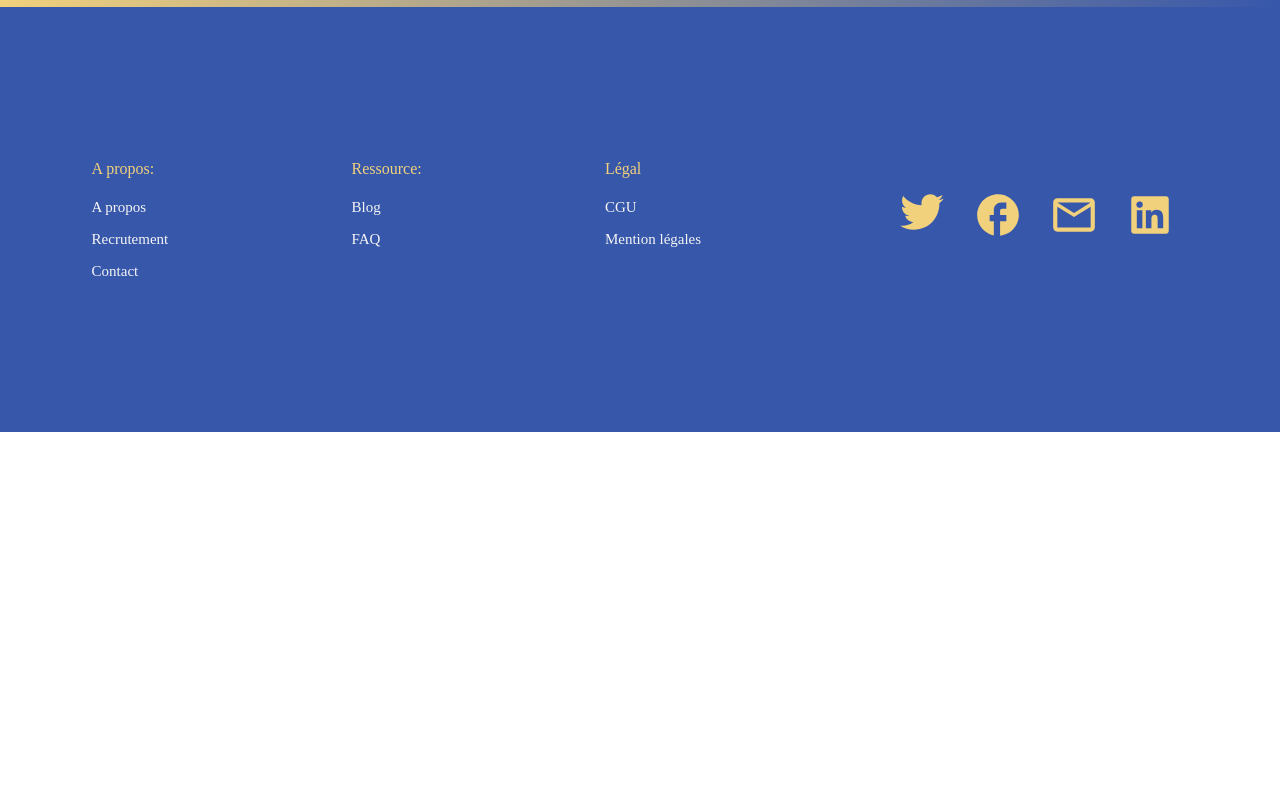
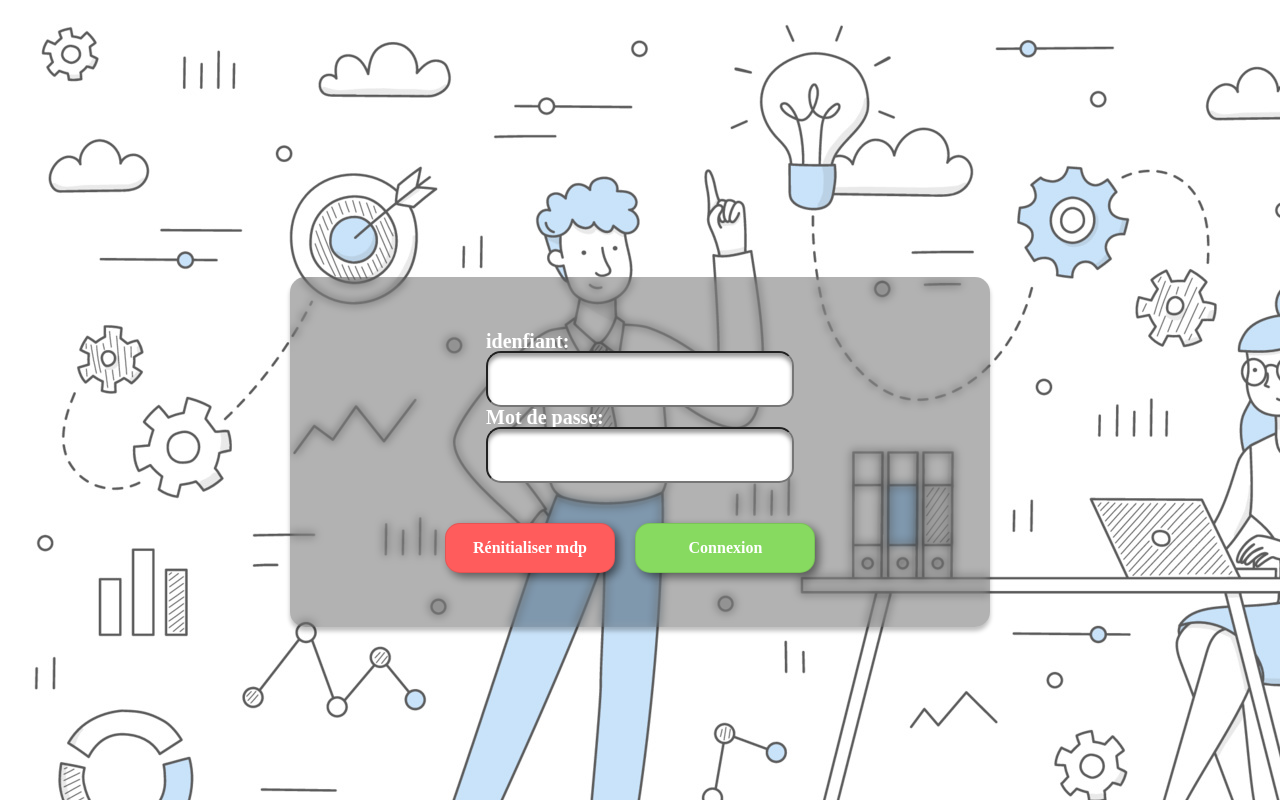
Before and after one commit to UltimatOne/UltraMotionCorp, a React (Create React App) app: page /connexion in a window 1280 px wide. Shown: the top 800 px of the page. Built offline with nearby package versions, Linux system fonts and the light colour scheme.

Commit message:
feat: ajout de la page connexion et ajout de la page au routeur :sparkles:

```diff
--- a/src/App.js
+++ b/src/App.js
@@ -4,6 +4,7 @@ import Footer from './composants/footer/footer';
 import FormulaireClient from './composants/formulaires/formulaireClient';
 import FormulaireEntreprise from './composants/formulaires/formulaireEntreprise';
 import Accueil from './pages/accueil';
+import Login from './pages/login/login';
 import SignUpHome from './pages/signup/signupHome';
 
 
@@ -16,6 +17,7 @@ function App() {
       <Route path='/home-signup' element={<SignUpHome/>} />
       <Route path="/formulaire-client" element={<FormulaireClient props="Utilisateur" />}/>
       <Route path="/formulaire-entreprise" element={<FormulaireEntreprise props="Prestataire"/>}/>
+      <Route path='/connexion' element={<Login></Login>} />
       </Routes>
       <Footer></Footer>
     </div>
--- a/src/composants/NavBar/Nav.jsx
+++ b/src/composants/NavBar/Nav.jsx
@@ -28,7 +28,7 @@ function Nav() {
             {/* Balise Bouton, props Children= Se Connecter,
               props ClassName = btnConnexion
               props type=button*/}
-            <Link to="/" className="nav__link">
+            <Link to="/connexion" className="nav__link">
               <Button className="btnConnexion" type="button">Se Connecter</Button>
             </Link>
           </nav>
--- a/src/pages/login/login.css
+++ b/src/pages/login/login.css
@@ -0,0 +1,81 @@
+.login {
+  display: flex;
+  justify-content: center;
+  align-items: center;
+  background: url("../../medias/bkg-img.png");
+  mix-blend-mode: multiply;
+  height: 903px;
+}
+
+.login .container {
+  width: 700px;
+  height: 350px;
+  display: flex;
+  flex-direction: column;
+  justify-content: center;
+  align-items: center;
+  background: rgba(0, 0, 0, 0.3);
+  box-shadow: 0px 4px 4px rgba(0, 0, 0, 0.25);
+  backdrop-filter: blur(5px);
+  border-radius: 15px;
+}
+
+.login .champs {
+  display: flex;
+  flex-direction: column;
+  margin: 20px;
+}
+
+.login label {
+  font-family: "M PLUS 2";
+  font-style: normal;
+  font-weight: 600;
+  font-size: 20px;
+
+  color: #ffffff;
+}
+
+.login input {
+  width: 300px;
+  height: 50px;
+  background: #ffffff;
+  box-shadow: inset 0px 4px 4px rgba(0, 0, 0, 0.4);
+  border-radius: 15px;
+}
+
+.login .btn-reset {
+  width: 170.89px;
+  height: 50px;
+  background: #ff5c5c;
+  border: 1px solid rgba(0, 0, 0, 0.1);
+  box-shadow: 4px 4px 10px rgba(0, 0, 0, 0.5);
+  border-radius: 15px;
+
+  font-family: "M PLUS 2";
+  font-style: normal;
+  font-weight: 600;
+  font-size: 16px;
+  line-height: 84%;
+  /* or 13px */
+  color: #FFFFFF;
+  text-align: center;
+}
+
+.login .btn-connexion {
+  margin: 20px;
+  width: 180px;
+  height: 50px;
+  background: #87da60;
+  border: 1px solid rgba(0, 0, 0, 0.1);
+  box-shadow: 4px 4px 10px rgba(0, 0, 0, 0.5);
+  border-radius: 15px;
+
+  font-family: "M PLUS 2";
+  font-style: normal;
+  font-weight: 600;
+  font-size: 16px;
+  line-height: 84%;
+  /* or 13px */
+  color: #FFFFFF;
+  text-align: center;
+}
--- a/src/pages/login/login.jsx
+++ b/src/pages/login/login.jsx
@@ -1,15 +1,20 @@
-export default function login(){
+import "./login.css";
+
+export default function Login() {
   return (
     <div className="login">
       <div className="container">
+        <div className="champs">
           <label htmlFor="">idenfiant:</label>
           <input type="text" />
           <label htmlFor="">Mot de passe:</label>
+          <input type="text" />
+        </div>
         <div className="bouttons">
-                <button>Rénitialiser mdp</button>
-                <button>Connexion</button>
+          <button className="btn-reset">Rénitialiser mdp</button>
+          <button className="btn-connexion">Connexion</button>
         </div>
       </div>
     </div>
-    )
+  );
 }
```
Lines whose indentation alone changed are shown as unchanged.
